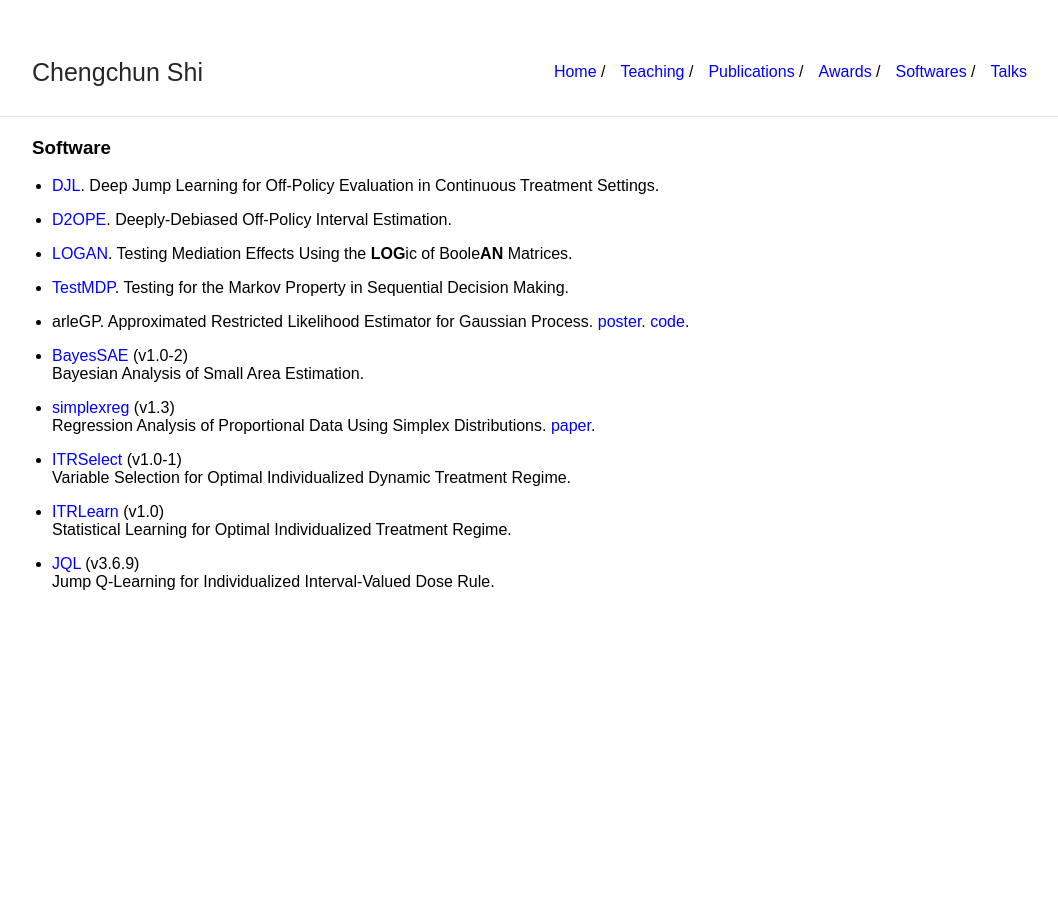
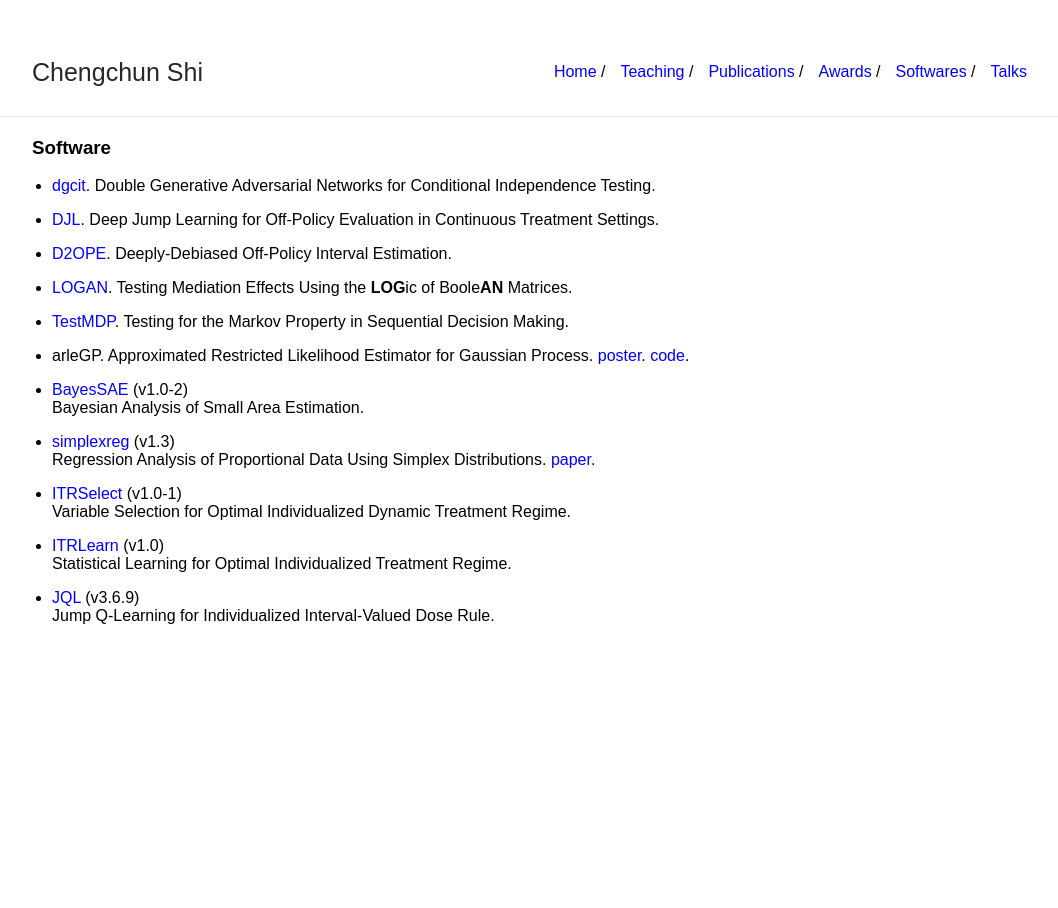
Before and after one commit to callmespring/callmespring.github.io, a Jekyll site: the page built from software.md, in a window 1280 px wide. Shown: the whole page, without its empty margins (108-1166 px from the left). Built offline with Jekyll 4.4.1, drawn with Linux system fonts in a browser that asks for light colours.

Commit message:
Update software.md

```diff
--- a/software.md
+++ b/software.md
@@ -4,6 +4,8 @@ title: Software
 ---
 
 ### Software
+
+* [dgcit](https://github.com/callmespring/dgcit). Double Generative Adversarial Networks for Conditional Independence Testing.
 
 * [DJL](https://github.com/callmespring/DJL). Deep Jump Learning for Off-Policy Evaluation in Continuous Treatment Settings.
 
```
